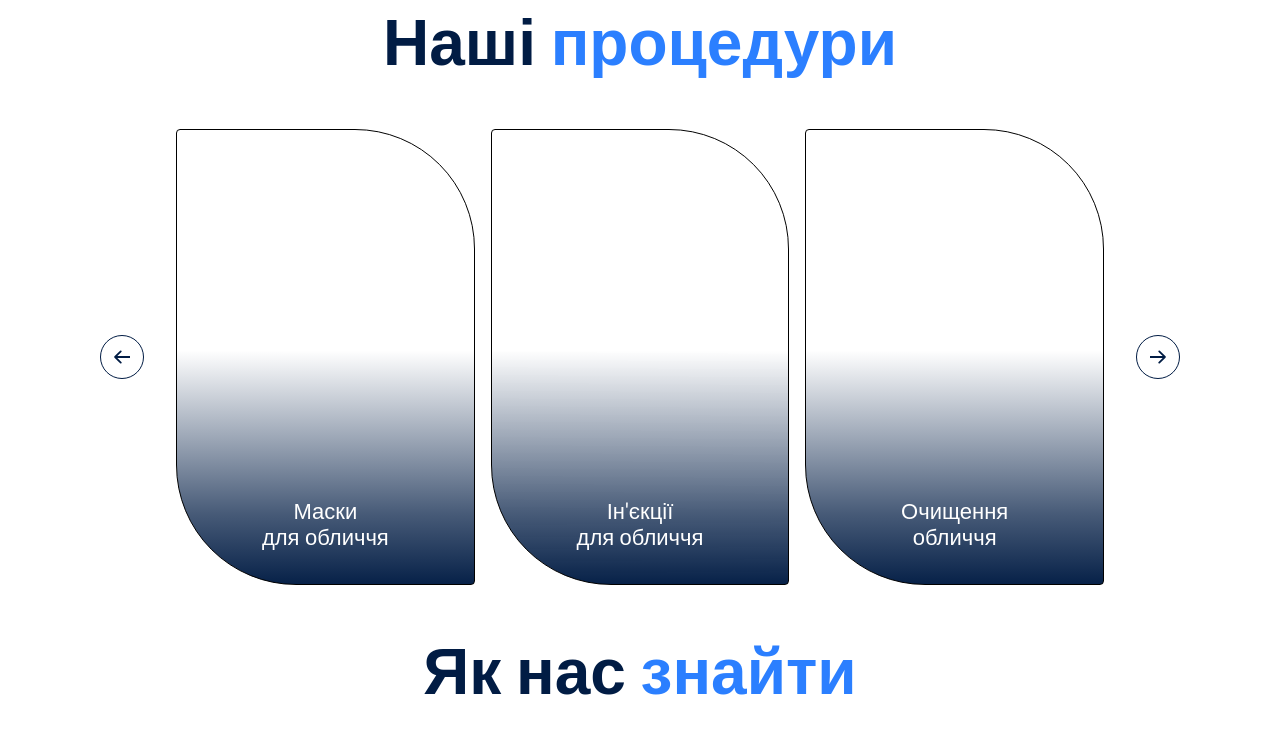
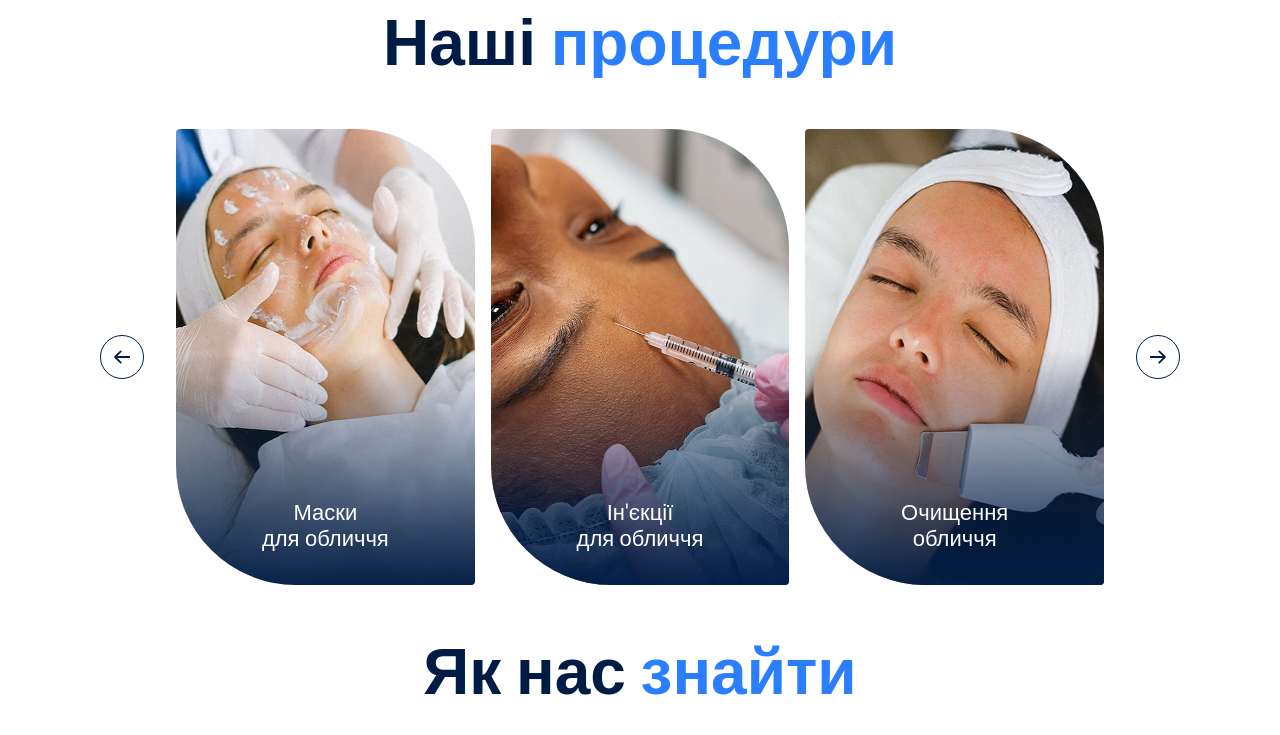
Before and after one commit to EstEtyX/genius-homework-1, a plain HTML site: page index.html in a window 1280 px wide. Shown: the part 2040-2775 px from the top of the page. Drawn offline with Linux system fonts and the light colour scheme.

Commit message:
add images in procedures-card and corection structure in procedures-section and procedures-card

```diff
--- a/index.html
+++ b/index.html
@@ -190,25 +190,40 @@
               </svg>
             </button>
             <ul class="procedures-section__list">
-              <li class="procedures-item">
-                <article class="procedures-item__card">
-                  <p class="procedures-item__text">
+              <li class="procedures-section__item">
+                <article class="procedures-card">
+                  <img
+                    class="procedures-card__image"
+                    src="./images/face-masks.jpg"
+                    alt="Procedure face mask"
+                  />
+                  <p class="procedures-card__text">
                     Маски <br />
                     для обличчя
                   </p>
                 </article>
               </li>
-              <li class="procedures-item">
-                <article class="procedures-item__card">
-                  <p class="procedures-item__text">
+              <li class="procedures-section__item">
+                <article class="procedures-card">
+                  <img
+                    class="procedures-card__image"
+                    src="./images/face-injections.jpg"
+                    alt=""
+                  />
+                  <p class="procedures-card__text">
                     Ін'єкції <br />
                     для обличчя
                   </p>
                 </article>
               </li>
-              <li class="procedures-item">
-                <article class="procedures-item__card">
-                  <p class="procedures-item__text">
+              <li class="procedures-section__item">
+                <article class="procedures-card">
+                  <img
+                    class="procedures-card__image"
+                    src="./images/face-clean.jpg"
+                    alt=""
+                  />
+                  <p class="procedures-card__text">
                     Очищення <br />
                     обличчя
                   </p>
--- a/scss/components/_procedures-item.scss
+++ b/scss/components/_procedures-card.scss
@@ -1,10 +1,10 @@
-.procedures-item {
+.procedures-card {
+  position: relative;
   display: flex;
   justify-content: center;
   align-items: flex-end;
-  flex-basis: calc((100% - 32px) / 3);
-  height: 456px;
-  border: 1px solid black; /*remov*/
+  text-align: center;
+  flex-grow: 1;
   border-radius: 4px 120px;
   background-image: linear-gradient(
     180.05deg,
@@ -13,8 +13,16 @@
     var(--color-brand-dark) 101.39%
   );
 
-  &__card {
-    text-align: center;
+  &__image {
+    position: absolute;
+    top: 0;
+    left: 0;
+    right: 0;
+    bottom: 0;
+    width: 100%;
+    height: 100%;
+    border-radius: 4px 120px;
+    z-index: -1;
   }
 
   &__text {
--- a/scss/layouts/_procedures-section.scss
+++ b/scss/layouts/_procedures-section.scss
@@ -17,4 +17,10 @@
     gap: 16px;
     flex-wrap: wrap;
   }
+
+  &__item {
+    display: flex;
+    flex-basis: calc((100% - 32px) / 3);
+    height: 456px;
+  }
 }
--- a/scss/main.scss
+++ b/scss/main.scss
@@ -13,7 +13,7 @@
 @import "./components/contakt-block";
 @import "./components/decorations";
 @import "./components/links";
-@import "./components/procedures-item";
+@import "./components/procedures-card";
 
 @import "./layouts/advantages-section";
 @import "./layouts/contact-section";
```
Also changed, not shown: css/main.min.css, 1 other file.
